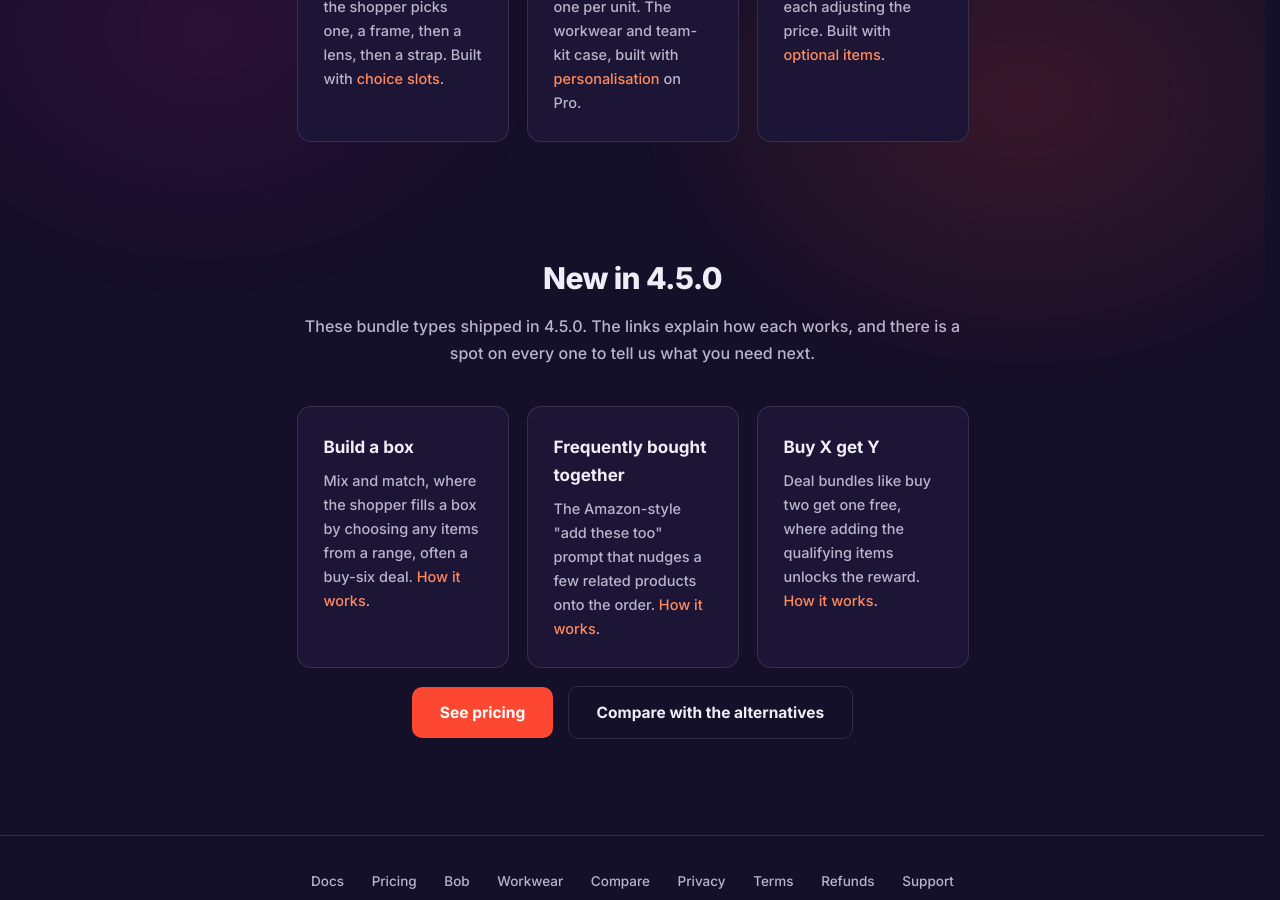
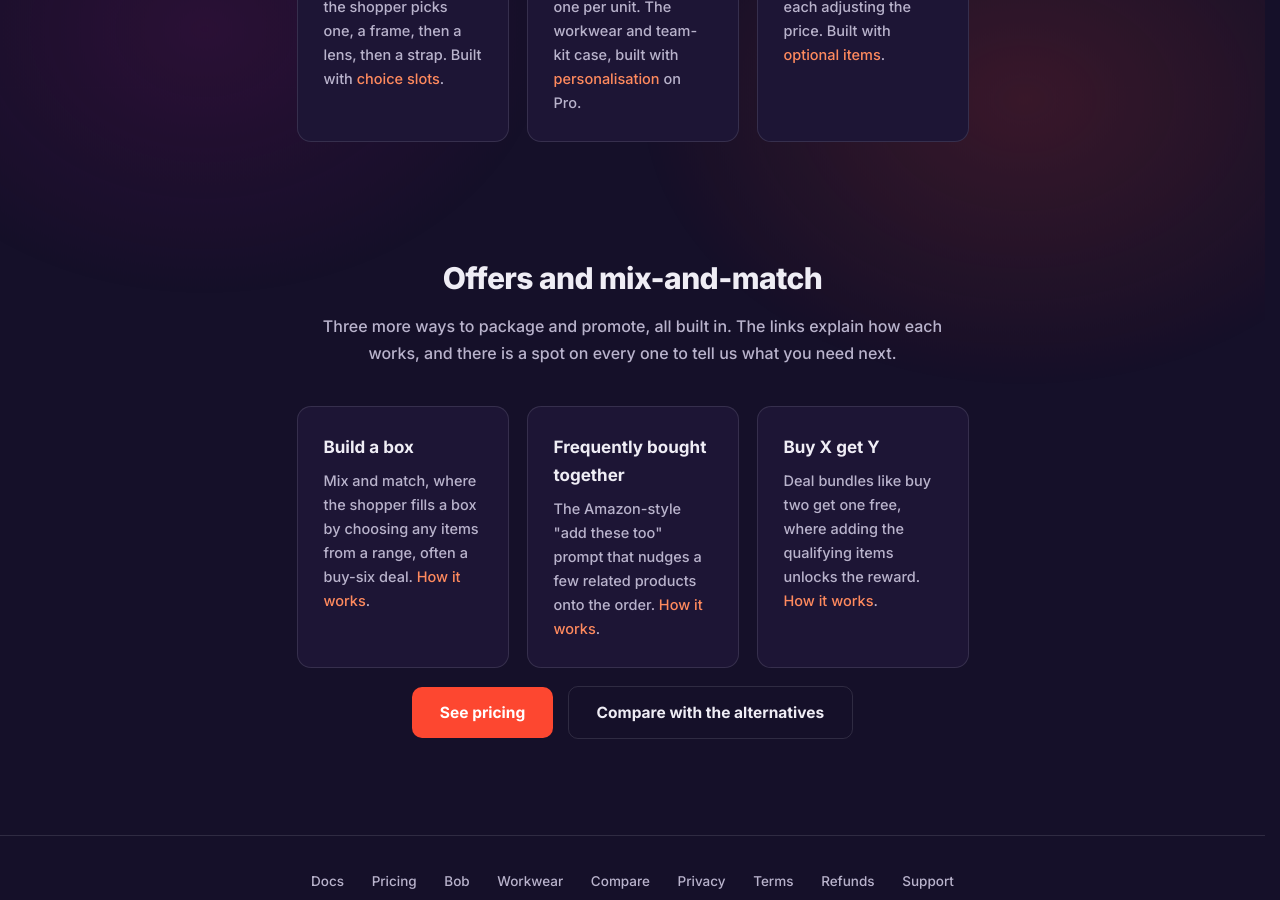
Before and after one commit to BundleBoss/website, a Jekyll site: the page woocommerce-bundle-types/index.html, which Jekyll copies as it is, in a window 1280 px wide and 900 px high, scrolled down 1096 px. Built offline with Jekyll 4.4.1, drawn with Linux system fonts in a browser that asks for light colours.

Commit message:
docs: drop the last "New in 4.5.0" framing (sidebar + bundle-types page)
- _data/docs.yml: fold the five 4.5.0 features into the existing Power features
  and Selling sections (no version section); rename the sidebar link to
  "What's new" to match the page title
- woocommerce-bundle-types: retitle the "New in 4.5.0" section to current framing

```diff
--- a/woocommerce-bundle-types/index.html
+++ b/woocommerce-bundle-types/index.html
@@ -78,8 +78,8 @@
 </section>
 
 <section class="wrap narrow">
-  <h2 class="section-title">New in 4.5.0</h2>
-  <p class="section-sub">These bundle types shipped in 4.5.0. The links explain how each works, and there is a spot on every one to tell us what you need next.</p>
+  <h2 class="section-title">Offers and mix-and-match</h2>
+  <p class="section-sub">Three more ways to package and promote, all built in. The links explain how each works, and there is a spot on every one to tell us what you need next.</p>
   <div class="cards">
     <div class="card">
       <h3>Build a box</h3>
```
Also changed, not shown: _data/docs.yml (+16 -19 lines).
